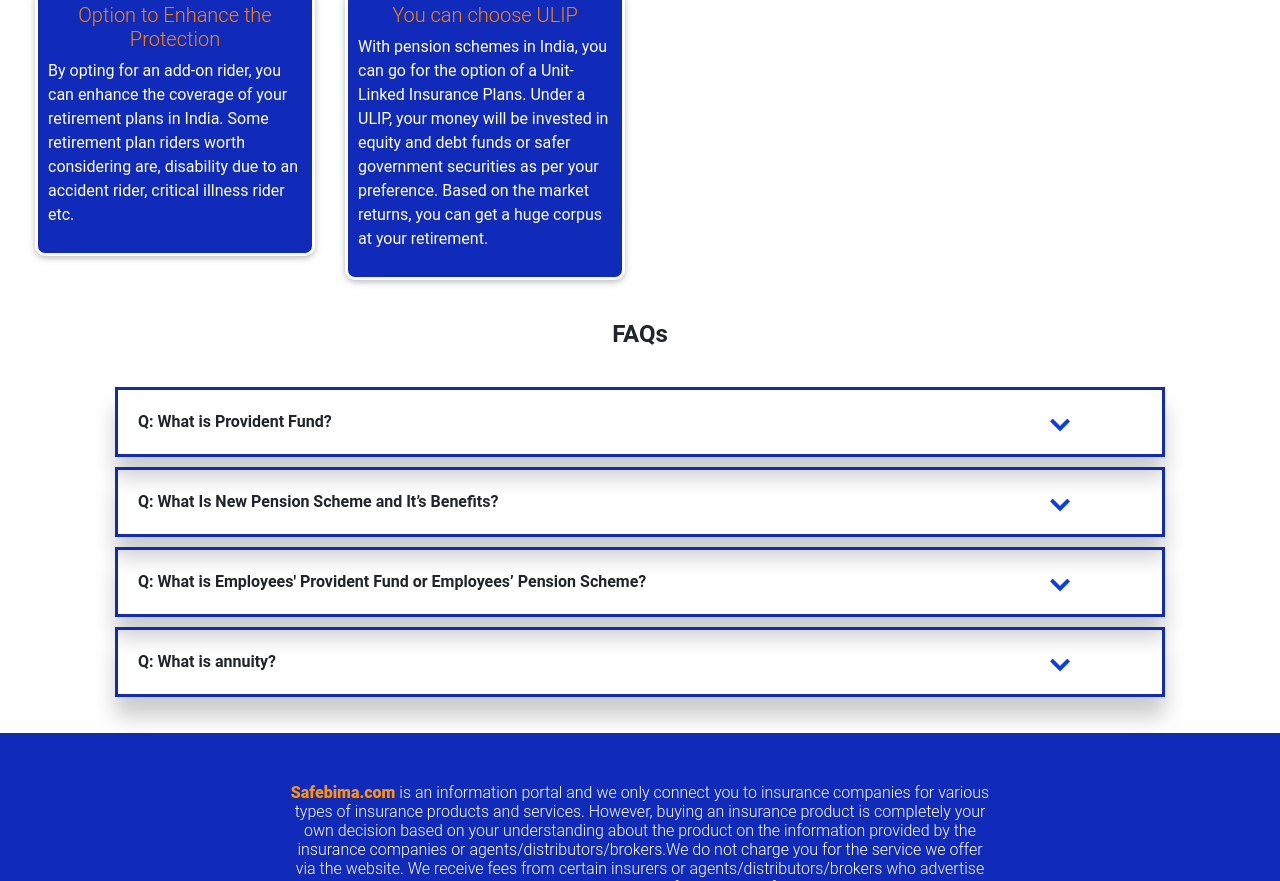
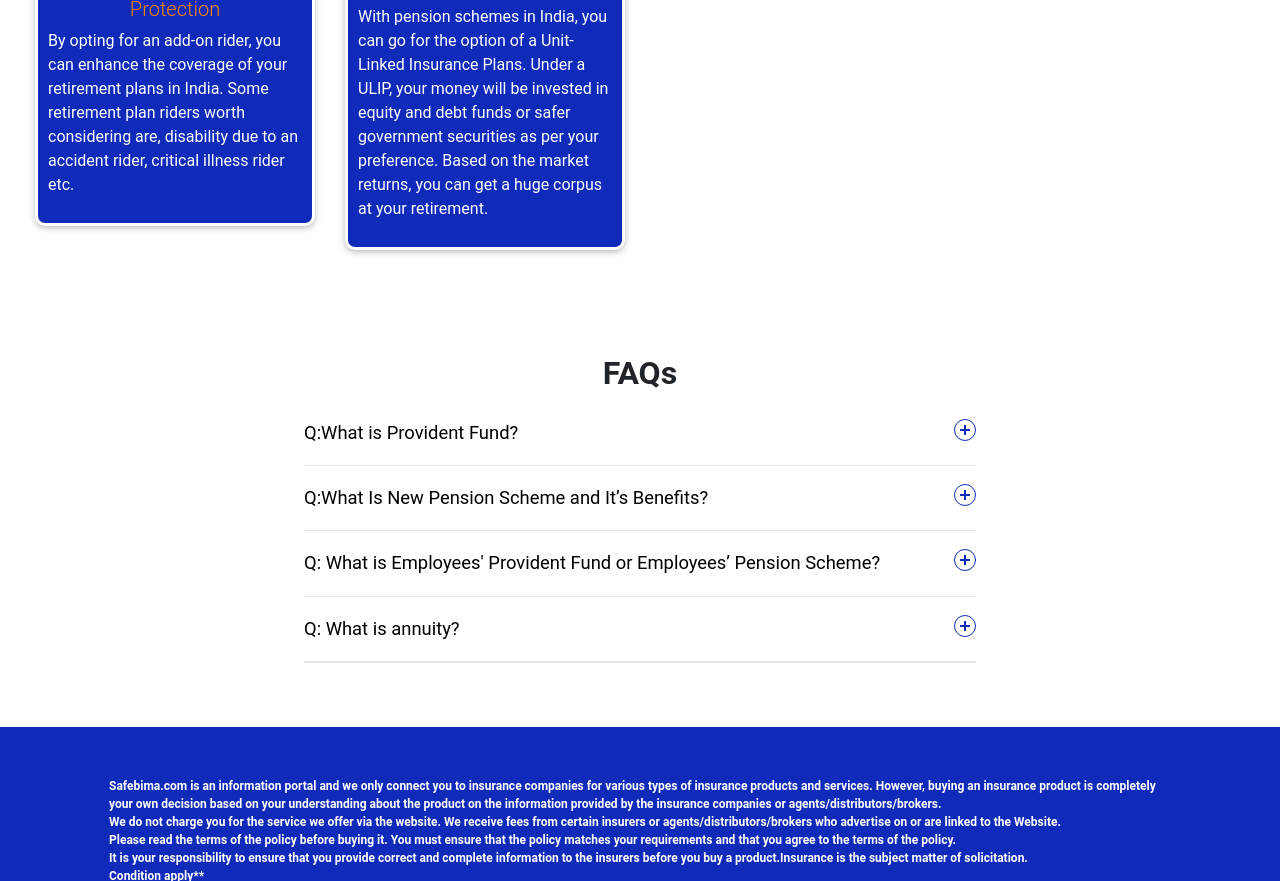
Before and after one commit to Ashishkl232/safebima, a plain HTML site: page index.html in a window 1280 px wide. Shown: the part 1919-2800 px from the top of the page. Drawn offline with nearby package versions, Linux system fonts and the light colour scheme.

Commit message:
change fAQs section style

```diff
--- a/css/style.css
+++ b/css/style.css
@@ -1,3 +1,6 @@
+@import url('https://fonts.googleapis.com/css?family=Hind:300,400&display=swap');
+
+
 *{
 	margin: 0;
 	padding: 0;
@@ -89,9 +92,14 @@
 }
 
 .text{
-	padding: 0 20% ;
+	padding: 0 5% ;
 }
 
+.text p{
+    font-size: 12px;
+    font-weight: 600;
+    margin-bottom: 0px;
+}
 
 .contact_card{
     box-shadow: none;
@@ -784,6 +792,19 @@ input[type="checkbox"] {
     padding: 0 5%;
 }
 
+
+.text p{
+    font-size: 12px;
+    font-weight: 600;
+    margin-bottom: 0px;
+    text-align: left!important;
+}
+
+
+.main-footer footer{
+   padding: 20px;
+}
+
 select {
     width: 100%!important;
     border-radius: unset;
@@ -1162,49 +1183,114 @@ input[type="checkbox"]{
 }
 /* media query end */
 
-.Faqus .faqus-content ul{
-    padding: 20px 30px;
+.question .container{
+    margin: 0 auto;
+  padding: 4rem;
+  width: 50rem;
 }
 
-.Faqus .faqus-content li{
-  font-weight: 600;
-    list-style: none;
-      cursor: pointer;
-     box-shadow: 0 20px 20px rgb(0 0 0 / 0.2);
-     padding: 20px;
-     border: 3px solid #102bb9;
-     margin-top: 10px;
+.accordion .accordion-item {
+  border-bottom: 1px solid #e5e5e5;
+}
 
+.accordion .accordion-item button[aria-expanded='true'] {
+  border-bottom: 1px solid #102bb9;
+}
+
+.accordion button {
+  position: relative;
+  display: block;
+  text-align: left;
+  width: 100%;
+  padding: 1em 0;
+  color: #102bb9;
+  font-size: 1.15rem;
+  font-weight: 400;
+  border: none;
+  background: none;
+  outline: none;
+}
+
+.accordion button:hover,
+.accordion button:focus {
+  cursor: pointer;
+  color: #03b5d2;
+}
+
+.accordion button:hover::after,
+.accordion button:focus::after {
+  cursor: pointer;
+  color: #03b5d2;
+  border: 1px solid #03b5d2;
+}
+
+.accordion button .accordion-title {
+  padding: 1em 1.5em 1em 0;
+  color: #000;
+}
+
+.accordion button .icon {
+  display: inline-block;
+  position: absolute;
+  top: 18px;
+  right: 0;
+  width: 22px;
+  height: 22px;
+  border: 1px solid;
+  border-radius: 22px;
+}
+
+.accordion button .icon::before {
+  display: block;
+  position: absolute;
+  content: '';
+  top: 9px;
+  left: 5px;
+  width: 10px;
+  height: 2px;
+  background: currentColor;
+}
+.accordion button .icon::after {
+  display: block;
+  position: absolute;
+  content: '';
+  top: 5px;
+  left: 9px;
+  width: 2px;
+  height: 10px;
+  background: currentColor;
+}
+
+.accordion button[aria-expanded='true'] {
+  color: #03b5d2;
+}
+.accordion button[aria-expanded='true'] .icon::after {
+  width: 0;
+}
+.accordion button[aria-expanded='true'] + .accordion-content {
+  opacity: 1;
+  max-height: 25em;
+  transition: all 200ms linear;
+  will-change: opacity, max-height;
+
+}
+.accordion .accordion-content {
+  opacity: 0;
+  max-height: 0;
+  overflow: hidden;
+  transition: opacity 200ms linear, max-height 200ms linear;
+  will-change: opacity, max-height;
+   background: #102bb9;
+   color: #fff;
+   padding: 0 10px;
+}
+.accordion .accordion-content p {
+  font-size: 1rem;
+  font-weight: 300;
+  margin: 2em 0;
 }
 
 
-
-.Faqus .faqus-content li img {
-    width: 20px;
-    position: absolute;
-    margin-left: 80%;
-    margin-top: -19px;
+.desktop-version .text{
+      padding: 0 20%;
 }
-.Faqus .faqus-content li .conts{
-    display: none;
-
-}
-
-.Faqus .faqus-content li:hover{
-    transition: 1000ms linear;
-}
-.Faqus .faqus-content li:hover .conts{
-    display: block;
-     box-shadow: none;
-     background: #102bb9 ;
-     color: #ffffff;
-      font-weight: 300;
-      padding: 10px 10px;
-      margin-top: 5px;
-
-}
-
-.Faqus h4{
-    text-align: center;
-    font-weight: 600;
-}
--- a/index.html
+++ b/index.html
@@ -491,74 +491,58 @@
         	 	</div>
         	 	 </section>
         </div>
-
-<section class="Faqus">
-     <h4>FAQs</h4>
+  <section class="question">
     <div class="container">
-          <div class="row">
-               <div class="col-lg-12 col-md-12 col-12">
-                    <div class="faqus-content">
-                         <ul>
-                             <li>
-                                <div class="cont">
-                                    <span>Q: </span>
-                                 What is Provident Fund?
+      <h2 style="text-align: center; font-weight: 600;">FAQs</h2>
+      <div class="accordion">
+        <div class="accordion-item">
+            <div class="accordion-item">
+          <button id="accordion-button-2" aria-expanded="false">
+            <span class="accordion-title">Q:What is Provident Fund?</span>
+            <span class="icon" aria-hidden="true"></span>
+          </button>
+          <div class="accordion-content">
+            <p>
+             The Provident Fund (PF) scheme was launched by the Government of India in 1968 to create a pan India scheme for the citizens for their retirement planning. Any Indian above the age of 18 years can open the PF account and deposit amounts from as low as Rs. 500 to Rs. 1.5 lakh per year. The PF interest rate is compounded over its 15 years tenure to build up a large retirement corpus base for the individual. It has a lock-in period of 7 years and allows the investors to make withdrawals from the eight year onwards, though withdrawal of all the funds is allowed only after the maturity period. The plan can be renewed beyond the initial 15 years for additional periods of 5 years each.
+            </p>
           </div>
-                                <div class="img">
-                                     <img src="img/d.png">
         </div>
-                                 <div class="conts">
-                                    The Provident Fund (PF) scheme was launched by the Government of India in 1968 to create a pan India scheme for the citizens for their retirement planning. Any Indian above the age of 18 years can open the PF account and deposit amounts from as low as Rs. 500 to Rs. 1.5 lakh per year. The PF interest rate is compounded over its 15 years tenure to build up a large retirement corpus base for the individual. It has a lock-in period of 7 years and allows the investors to make withdrawals from the eight year onwards, though withdrawal of all the funds is allowed only after the maturity period. The plan can be renewed beyond the initial 15 years for additional periods of 5 years each.
+        <div class="accordion-item">
+          <button id="accordion-button-3" aria-expanded="false">
+            <span class="accordion-title">Q:What Is New Pension Scheme and It’s Benefits?</span>
+            <span class="icon" aria-hidden="true"></span>
+          </button>
+          <div class="accordion-content">
+            <p>
+              The National Pension Scheme or the New Pension Scheme is a Government of India initiative to give policyholders a pension plan that will take care of them at old age. The retirement planning becomes easier with the new pension scheme as the pensioners receive a pension depending on their contribution towards the pension plan during the accumulation stage. The voluntary new pension scheme in India is managed by the Pension Fund Regulatory & Development Authority that was set up by an act of the Indian Parliament in 2013. The new pension scheme is a voluntary scheme that is open to all people in the age group of 18 to 60 years. It seeks to inculcate a discipline of savings among Indians to take care of their future. The new pension scheme contribution starts with Rs. 500 per month or Rs. 6,000 per year. There is no limit on the maximum contribution, though. The Income Tax Act allows a deduction of only Rs. 50,000 under section 80CCD (1B). The new pension scheme provides a range of benefits such as the option to select from a range of investment choices and to choose the pension fund manager of one’s choice. The new pension scheme also allows individuals to switch between different investment options and also between different fund managers.
+            </p>
           </div>
-
-                             </li>
-
-                                <li>
-                                <div class="cont">
-                                    <span>Q: </span>
-                                   What Is New Pension Scheme and It’s Benefits?
         </div>
-                                <div class="img">
-                                     <img src="img/d.png">
+        <div class="accordion-item">
+          <button id="accordion-button-4" aria-expanded="false">
+            <span class="accordion-title">Q: What is Employees' Provident Fund or Employees’ Pension Scheme?</span>
+            <span class="icon" aria-hidden="true"></span>
+          </button>
+          <div class="accordion-content">
+            <p>
+             Employees' Provident Fund (EPF) is a provident fund and insurance scheme administered by the Government of India for all employees of various organisations across the country. The provident fund requires employees of a member organisation to make a contribution of 12% of their income towards the fund along with an equal contribution by their employers. The Employees' Provident Fund Organisation that manages the fund invests most of the amounts received from employees in debt securities though the Government allows 5% to 15% to be invested in the stock market. The Employees’ Pension Scheme (EPS) is a completely different scheme but which is interrelated with the Employees' Provident Fund, both being managed under the Employees’ Provident Funds and Miscellaneous Provisions Act of 1952. The Employees’ Provident Fund Organisation diverts 8.33% of the 12% salary contribution that the employers have made for their employees’ EPF into the employees’ EPS accounts. The 12% contribution that the employees have made from their own salary stays in the EPF.
+            </p>
           </div>
-                                 <div class="conts">
-                                    The National Pension Scheme or the New Pension Scheme is a Government of India initiative to give policyholders a pension plan that will take care of them at old age. The retirement planning becomes easier with the new pension scheme as the pensioners receive a pension depending on their contribution towards the pension plan during the accumulation stage. The voluntary new pension scheme in India is managed by the Pension Fund Regulatory & Development Authority that was set up by an act of the Indian Parliament in 2013.  The new pension scheme is a voluntary scheme that is open to all people in the age group of 18 to 60 years. It seeks to inculcate a discipline of savings among Indians to take care of their future. The new pension scheme contribution starts with Rs. 500 per month or Rs. 6,000 per year. There is no limit on the maximum contribution, though. The Income Tax Act allows a deduction of only Rs. 50,000 under section 80CCD (1B). The new pension scheme provides a range of benefits such as the option to select from a range of investment choices and to choose the pension fund manager of one’s choice. The new pension scheme also allows individuals to switch between different investment options and also between different fund managers.
         </div>
-
-                             </li>
-
-                              <li>
-                                <div class="cont">
-                                    <span>Q: </span>
-                                  What is Employees' Provident Fund or Employees’ Pension Scheme?
-                                </div>
-                                <div class="img">
-                                     <img src="img/d.png">
-                                </div>
-                                 <div class="conts">
-                                    Employees' Provident Fund (EPF) is a provident fund and insurance scheme administered by the Government of India for all employees of various organisations across the country. The provident fund requires employees of a member organisation to make a contribution of 12% of their income towards the fund along with an equal contribution by their employers. The Employees' Provident Fund Organisation that manages the fund invests most of the amounts received from employees in debt securities though the Government allows 5% to 15% to be invested in the stock market. The Employees’ Pension Scheme (EPS) is a completely different scheme but which is interrelated with the Employees' Provident Fund, both being managed under the Employees’ Provident Funds and Miscellaneous Provisions Act of 1952. The Employees’ Provident Fund Organisation diverts 8.33% of the 12% salary contribution that the employers have made for their employees’ EPF into the employees’ EPS accounts. The 12% contribution that the employees have made from their own salary stays in the EPF.
-                                </div>
-                             </li>
-
-                              <li>
-                                <div class="cont">
-                                    <span>Q: </span>
-                                  What is annuity?
-                                </div>
-                                <div class="img">
-                                     <img src="img/d.png">
-                                </div>
-                                 <div class="conts">
+        <div class="accordion-item">
+          <button id="accordion-button-5" aria-expanded="false">
+            <span class="accordion-title">Q: What is annuity?</span>
+            <span class="icon" aria-hidden="true"></span>
+          </button>
+          <div class="accordion-content">
+            <p>
              The regular payouts you get of your pension plan post retirement is called annuity. The annuity can be availed on a monthly/quarterly/half-yearly/yearly basis.
-                                </div>
-                             </li>
-                         </ul>
+            </p>
           </div>
         </div>
       </div>
     </div>
       </section>
-
  <div class="container scrolltop  pr-5" style="float: right;">
     <i class="fas fa-mouse" onclick="topFunction()" id="myBtn"></i>
 
@@ -571,7 +555,15 @@
                       <div class="row">
                          <div class="col-lg-12 col-md-12 col-12">
                              <div class="text">
-                                 <h6 class="text-center"><a style="color:#ff9308; font-weight: 800;" href="http://safebima.com/">Safebima.com </a>is an information portal and we only connect you to insurance companies for various types of insurance products and services. However, buying an insurance product is completely your own decision based on your understanding about the product on the information provided by the insurance companies or agents/distributors/brokers.We do not charge you for the service we offer via the website. We receive fees from certain insurers or agents/distributors/brokers who advertise on or are linked to the Website.Please read the terms of the policy before buying it. You must ensure that the policy matches your requirements and that you agree to the terms of the policy.It is your responsibility to ensure that you provide correct and complete information to the insurers before you buy a product.Insurance is the subject matter of solicitation.Condition apply**</h6>
+                               <p >Safebima.com is an information portal and we only connect you to insurance companies for various types of insurance products and services. However, buying an insurance product is completely your own decision based on your understanding about the product on the information provided by the insurance companies or agents/distributors/brokers.</p>
+
+                               <p>We do not charge you for the service we offer via the website. We receive fees from certain insurers or agents/distributors/brokers who advertise on or are linked to the Website.</p>
+
+                               <p>Please read the terms of the policy before buying it. You must ensure that the policy matches your requirements and that you agree to the terms of the policy.</p>
+
+                               <p>It is your responsibility to ensure that you provide correct and complete information to the insurers before you buy a product.Insurance is the subject matter of solicitation.</p>
+
+                               <p>Condition apply**</p>
                              </div>
                          </div>
 
@@ -580,26 +572,6 @@
 
               </footer>
 
-          </div>
-
-          <div class="copyright">
-              <div class="container">
-                  <div class="row">
-                      <div class="col-lg-6 col-md-6 col-12">
-                          <div class="text">
-                              <p>Copyright @ 2022 | Safebima </p>
-                          </div>
-                      </div>
-
-                      <div class="col-lg-6 col-md-6 col-12">
-                          <div class="icon-link">
-                              <i class="fab fa-facebook"></i>
-                              <i class="fab fa-twitter-square"></i>
-                              <i class="fab fa-linkedin"></i>
-                          </div>
-                      </div>
-                  </div>
-              </div>
           </div>
      </section>
 	</div>
@@ -616,7 +588,24 @@
 <!-- MDB core JavaScript -->
 <script type="text/javascript" src="https://cdnjs.cloudflare.com/ajax/libs/mdbootstrap/4.19.1/js/mdb.min.js"></script>
 
+<script type="text/javascript">
+    const items = document.querySelectorAll('.accordion button');
 
+function toggleAccordion() {
+  const itemToggle = this.getAttribute('aria-expanded');
+
+  for (i = 0; i < items.length; i++) {
+    items[i].setAttribute('aria-expanded', 'false');
+  }
+
+  if (itemToggle == 'false') {
+    this.setAttribute('aria-expanded', 'true');
+  }
+}
+
+items.forEach((item) => item.addEventListener('click', toggleAccordion));
+
+</script>
 <script type="text/javascript">
   $('.owl-carousel').owlCarousel({
      loop:true,
```
Lines whose indentation alone changed are shown as unchanged.
